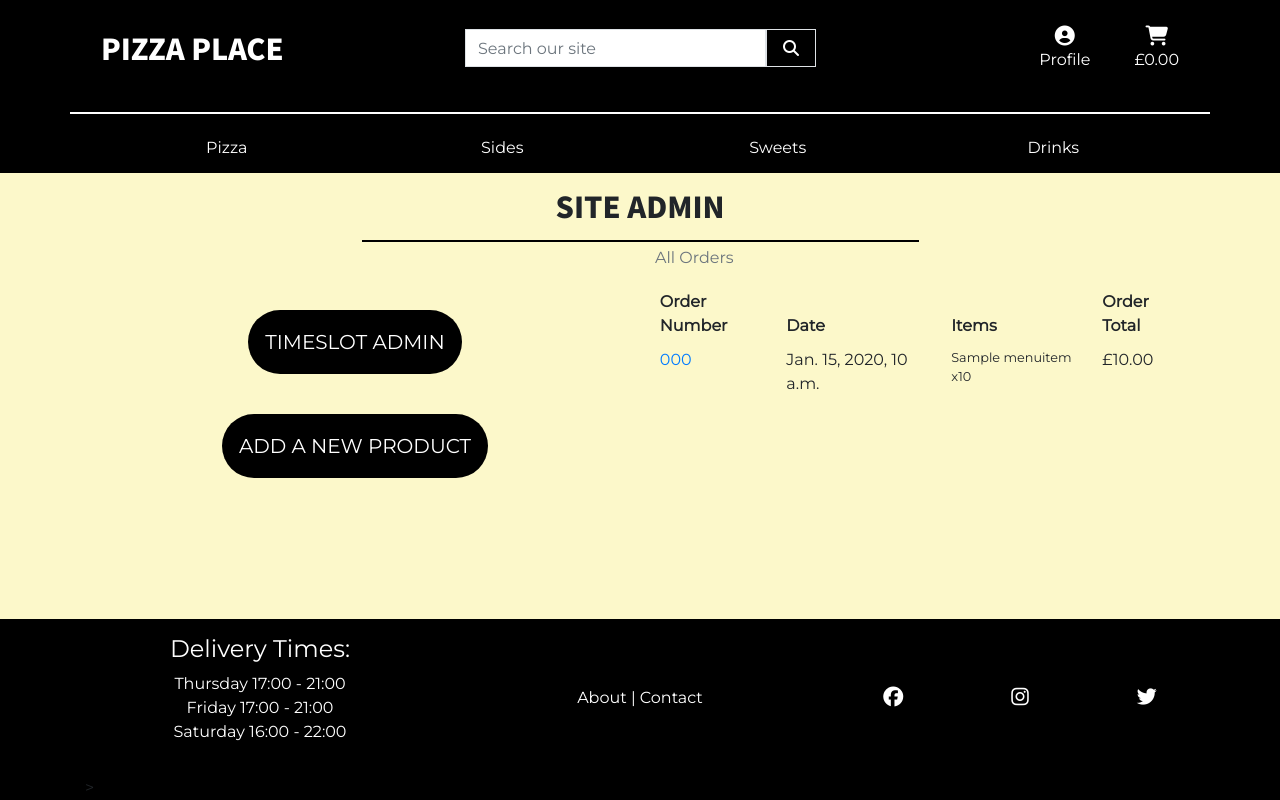
After one commit to markj0hnst0n/pizza-delivery-place, a Django app: page /profile/admin/ in a window 1280 px wide. The commit adds this page. Run offline with Django 3.2, Linux system fonts and the light colour scheme; a user stored in the database is signed in; tables that the repository leaves empty hold one stand-in row (values such as "Sample post"); some libraries are stand-ins or nearby versions.

Commit message:
site admin page added to show order history

```diff
--- /dev/null
+++ b/profiles/templates/profiles/admin.html
@@ -0,0 +1,79 @@
+{% extends "base.html" %}
+{% load static %}
+
+{% block extra_css %}
+    <link rel="stylesheet" href="{% static 'profiles/css/profile.css' %}">
+{% endblock %}
+
+{% block page_header %}
+<div class="container header-container"></div>
+<div class="row"></div>
+{% endblock %}
+
+{% block content %}
+<div class="overlay"></div>
+<div class="container">
+    <div class="row">
+        <div class="col text-center pt-2">
+            <h2 class="logo-font">
+                Site Admin
+            </h2>
+            <hr class="hr-black w-50 mb-1">
+        </div>
+    </div>
+    <div class="row">
+        <div class="col-12 col-lg-6 py-5 text-center">
+            <h4 class="py-3">
+                <a href="#" class="deals-button text-white nav-color btn btn-lg rounded-pill text-uppercase py-3">
+                Timeslot Admin
+                </a>
+            </h4>
+            <h4 class="py-3">
+                <a href="{% url 'add_menu_item' %}" class="deals-button text-white nav-color btn btn-lg rounded-pill text-uppercase py-3">
+                Add a new product
+                </a>
+            </h4>
+        </div>
+        <div class="col-12 col-lg-6">
+            <p class="text-muted">All Orders</p>
+            <div class="order-history table-responsive">
+                <table class="table table-sm table-borderless">
+                    <thead>
+                        <tr>
+                            <th>Order Number</th>
+                            <th>Date</th>
+                            <th>Items</th>
+                            <th>Order Total</th>
+                        </tr>
+                    </thead>
+                    <tbody>
+                        {% for order in orders %}
+                            <tr>
+                                <td>
+                                    <a href="{% url 'order_history' order.order_number %}"
+                                    title="{{ order.order_number }}">
+                                        {{ order.order_number|truncatechars:6 }}
+                                    </a>
+                                </td>
+                                <td>{{ order.date }}</td>
+                                <td>
+                                    <ul class="list-unstyled">
+                                        {% for item in order.lineitems.all %}
+                                            <li class="small">
+                                                {{ item.item.name }} x{{ item.quantity }}
+                                            </li>
+                                        {% endfor %}
+                                    </ul>
+                                </td>
+                                <td>£{{ order.grand_total }}</td>
+                            </tr>
+                        {% endfor %}
+                    </tbody>
+                </table>
+            </div>
+        </div>
+    </div>
+    </div>
+    <div class="row footer-container"></div>
+</div>
+{% endblock %}
--- a/profiles/urls.py
+++ b/profiles/urls.py
@@ -3,5 +3,6 @@ from . import views
 
 urlpatterns = [
     path('', views.profile, name='profile'),
+    path('admin/', views.admin, name='admin'),
     path('order_history/<order_number>', views.order_history, name='order_history'),
 ]
--- a/profiles/views.py
+++ b/profiles/views.py
@@ -36,6 +36,26 @@ def profile(request):
 
 
 @login_required
+def admin(request):
+    """ Display's admin page for owners/managers. """
+
+    if not request.user.is_superuser:
+        messages.error(request, 'Sorry, only store owners can use this page.')
+        return redirect(reverse('home'))
+
+    orders = Order.objects.all()
+
+    template = 'profiles/admin.html'
+    context = {
+        'orders': orders
+    }
+
+    return render(request, template, context)
+
+
+
+
+@login_required
 def order_history(request, order_number):
     order = get_object_or_404(Order, order_number=order_number)
 
--- a/templates/includes/main-nav.html
+++ b/templates/includes/main-nav.html
@@ -30,7 +30,7 @@
                 <div class="dropdown-menu border-0" aria-labelledby="user-options">
                     {% if request.user.is_authenticated %}
                         {% if request.user.is_superuser %}
-                            <a href="{% url 'add_menu_item' %}" class="dropdown-item">Product Management</a>
+                            <a href="{% url 'admin' %}" class="dropdown-item">Site Admin</a>
                         {% endif %}
                         <a href="{% url 'profile' %}" class="dropdown-item">My Profile</a>
                         <a href="{% url 'account_logout' %}" class="dropdown-item">Logout</a>
--- a/templates/includes/mobile-tablet-nav.html
+++ b/templates/includes/mobile-tablet-nav.html
@@ -37,7 +37,7 @@
                 <div class="dropdown-menu border-0" aria-labelledby="user-options">
                     {% if request.user.is_authenticated %}
                         {% if request.user.is_superuser %}
-                            <a href="{% url 'add_menu_item' %}" class="dropdown-item">Product Management</a>
+                            <a href="{% url 'admin' %}" class="dropdown-item">Site Admin</a>
                         {% endif %}
                         <a href="{% url 'profile' %}" class="dropdown-item">My Profile</a>
                         <a href="{% url 'account_logout' %}" class="dropdown-item">Logout</a>
```
Also changed, not shown: home/views.py (line endings or trailing spaces).
